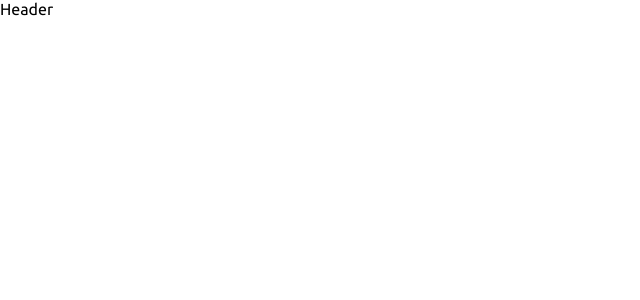
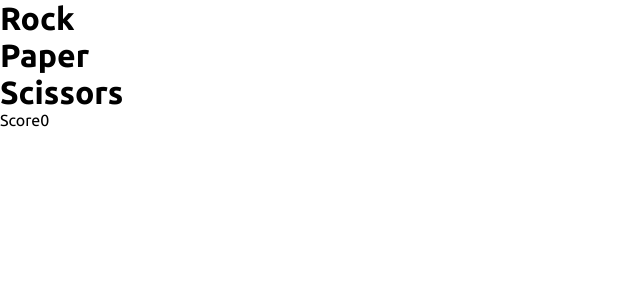
Before and after one commit to Aryan-ki-codepanti/rock-paper-scissors-app-fm, a React (Create React App) app: page / in a window 1280 px wide. Shown: the top 300 px of the page, without its empty margins (0-640 px from the left). Built offline with nearby package versions, Linux system fonts and the light colour scheme.

Commit message:
Added score context and header markup

```diff
--- a/src/Components/Header/index.jsx
+++ b/src/Components/Header/index.jsx
@@ -1,8 +1,23 @@
-import React from "react";
+import React, { useContext } from "react";
 import "./Header.css";
+import ScoreContext from "../../Context/Score/ScoreContext";
 
 const Header = () => {
-    return <div>Header</div>;
+    const { score } = useContext(ScoreContext);
+    return (
+        <div className="container Header">
+            <div className="title">
+                <h1>Rock</h1>
+                <h1>Paper</h1>
+                <h1>Scissors</h1>
+            </div>
+
+            <div className="score">
+                <span>Score</span>
+                <span>{score}</span>
+            </div>
+        </div>
+    );
 };
 
 export default Header;
--- /dev/null
+++ b/src/Context/Score/ScoreContext.js
@@ -0,0 +1,4 @@
+import { createContext } from "react";
+
+const ScoreContext = createContext();
+export default ScoreContext;
--- /dev/null
+++ b/src/Context/Score/ScoreProvider.js
@@ -0,0 +1,24 @@
+import React, { useEffect, useState } from "react";
+import ScoreContext from "./ScoreContext";
+
+const ScoreProvider = ({ children }) => {
+    const [score, setScore] = useState(0);
+
+    useEffect(() => {
+        const fetchScore = () => {
+            const item = localStorage.getItem("rps-score");
+            if (!item) localStorage.setItem("rps-score", 0);
+            else setScore(prev => parseInt(item));
+        };
+
+        fetchScore();
+    }, []);
+
+    return (
+        <ScoreContext.Provider value={{ score, setScore }}>
+            {children}
+        </ScoreContext.Provider>
+    );
+};
+
+export default ScoreProvider;
--- a/src/index.js
+++ b/src/index.js
@@ -1,10 +1,13 @@
 import React from "react";
 import ReactDOM from "react-dom/client";
 import App from "./App";
+import ScoreProvider from "./Context/Score/ScoreProvider";
 
 const root = ReactDOM.createRoot(document.getElementById("root"));
 root.render(
     <React.StrictMode>
-        <App />
+        <ScoreProvider>
+            <App />
+        </ScoreProvider>
     </React.StrictMode>
 );
```
